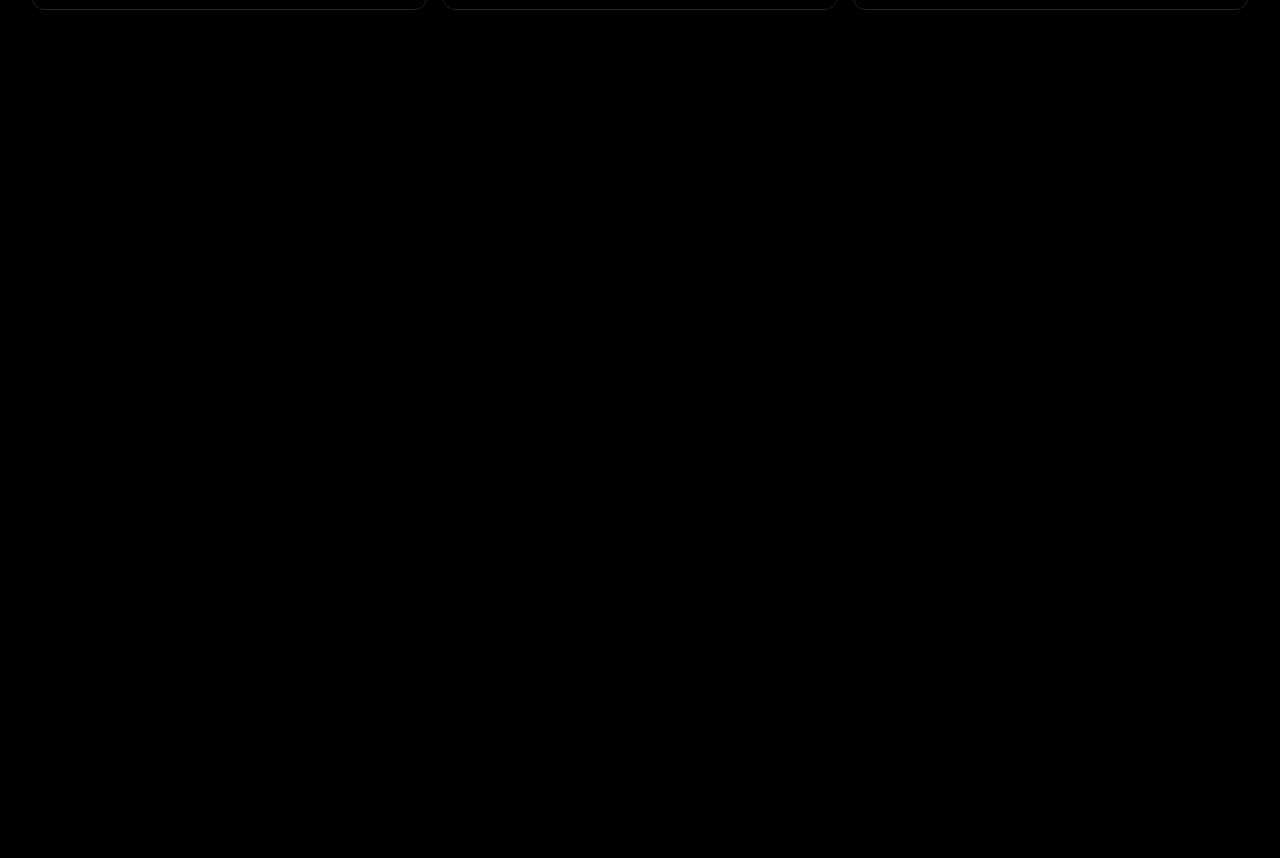
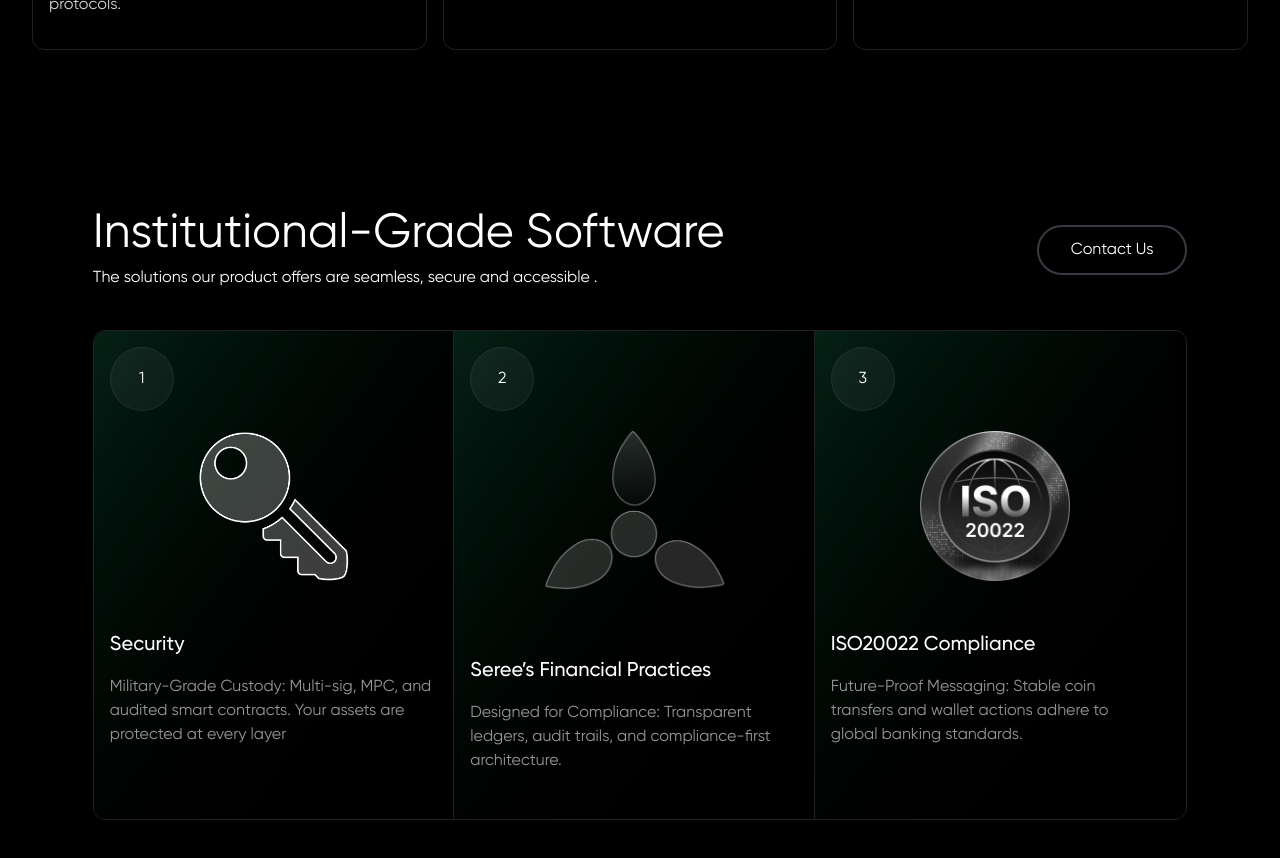
Before and after one commit to 0xsereel/website, a React (Vite) app: page / in a window 1280 px wide. Shown: the part 1240-2098 px from the top of the page. Before the commit the page ends 1290 px from the top, so only its background shows below. Built offline with nearby package versions, Linux system fonts and the light colour scheme.

Commit message:
worked on the institutional grade software section

```diff
--- a/src/components/Home/CoreProduct.tsx
+++ b/src/components/Home/CoreProduct.tsx
@@ -1,6 +1,6 @@
 export const CoreProduct = () => {
   return (
-    <section className="w-full flex items-center justify-center py-10">
+    <section className="w-full flex items-center justify-center py-20">
       <div className="w-[95%] mx-auto">
         {/* Title */}
 
--- a/src/components/Home/IGS.tsx
+++ b/src/components/Home/IGS.tsx
@@ -1,23 +1,107 @@
 // Instititutional Grade Software (section)
 
+export const IGS = () => {
+  const securityIconPath = "/images/solutions/security.png";
+  const financialPracticeIconPath = "/images/solutions/financial-practices.png";
+  const iso20022IconPath = "/images/solutions/ISO20022.png";
 
-export const IGS = () => {
   return (
-    <section className="w-full flex items-center justify-center">
+    <section className="w-full flex items-center justify-center pb-10 pt-20">
+      <div className="w-[90%] mx-auto">
+        {/* Title */}
 
-        <div className="w-[95%] mx-auto">
+        <div className="w-[95%] flex  items-center justify-between mx-auto">
+          <div className="flex  flex-col">
+            <h3 className="text-5xl">Institutional-Grade Software</h3>
+            <p className="mt-2">
+              The solutions our product offers are seamless, secure and
+              accessible .
+            </p>
+          </div>
 
-             {/* Title */}
+          <div>
+            {/* contact us button */}
 
-        <div className="w-full flex  flex-col">
-          <h3 className="text-5xl">Institutional-Grade Software</h3>
-          <p className="mt-2 text-center">
-          The solutions our product offers are seamless, secure and accessible .
-          </p>
+            <button className="w-[150px] h-[50px] border-2 border-[#3A3A45] rounded-full">
+              Contact Us
+            </button>
+          </div>
         </div>
 
+        <div className="w-[95%] h-[490px] border border-[#202026] mt-10 mx-auto rounded-xl flex">
+          {/* Security */}
+
+          <div className="w-[33%] rounded-tl-xl rounded-bl-xl h-full border-r border-r-[#202026] p-4 bg-black bg-gradient-to-br from-[#1CA36E]/20  to-black">
+            <div className="w-full">
+              <div className="w-[64px] h-[64px] border border-[#5F5F7138] rounded-full bg-white/5 flex items-center justify-center">
+                <h3>1</h3>
+              </div>
+            </div>
+
+            <div className="mt-5 w-full flex items-center justify-center">
+              <img src={securityIconPath} className="w-[150px]" alt="" />
+            </div>
+
+            <div className="mt-[50px]">
+              <h3 className="font-gilroy-medium text-xl">Security</h3>
+              <p className="mt-4 text-[#969696]">
+                Military-Grade Custody: Multi-sig, MPC, and audited smart
+                contracts. Your assets are protected at every layer
+              </p>
+            </div>
+          </div>
+
+          {/* Fiancial Practices */}
+
+          <div className="w-[33%]  h-full border-r border-r-[#202026] p-4 bg-black bg-gradient-to-br from-[#1CA36E]/20  to-black">
+            <div className="w-full">
+              <div className="w-[64px] h-[64px] border border-[#5F5F7138] rounded-full bg-white/5 flex items-center justify-center">
+                <h3>2</h3>
+              </div>
+            </div>
+
+            <div className="mt-5 w-full flex items-center justify-center">
+              <img
+                src={financialPracticeIconPath}
+                className="w-[200px]"
+                alt=""
+              />
+            </div>
+
+            <div className="mt-[50px]">
+              <h3 className="font-gilroy-medium text-xl">
+                Seree’s Financial Practices{" "}
+              </h3>
+              <p className="mt-4 text-[#969696]">
+                Designed for Compliance: Transparent ledgers, audit trails, and
+                compliance-first architecture.
+              </p>
+            </div>
+          </div>
+
+          <div className="w-[33%]  h-full  p-4 bg-black bg-gradient-to-br from-[#1CA36E]/20  to-black">
+            <div className="w-full">
+              <div className="w-[64px] h-[64px] border border-[#5F5F7138] rounded-full bg-white/5 flex items-center justify-center">
+                <h3>3</h3>
+              </div>
+            </div>
+
+            <div className="mt-5 w-full flex items-center justify-center">
+              <img src={iso20022IconPath} className="w-[150px]" alt="" />
+            </div>
+
+            <div className="mt-[50px]">
+              <h3 className="font-gilroy-medium text-xl">
+                ISO20022 Compliance
+              </h3>
+              <p className="mt-4 text-[#969696]">
+                Future-Proof Messaging: Stable coin transfers and wallet actions
+                adhere to global banking standards.
+              </p>
+            </div>
+          </div>
         </div>
-
+      </div>
     </section>
-  )
-}
+  );
+};
--- a/src/index.css
+++ b/src/index.css
@@ -39,6 +39,8 @@
   font-family: "Gilroy-Thin", sans-serif;
 }
 
+
+
 body {
   background-color: #000;
   color: #fff;
--- a/src/pages/Home/Home.tsx
+++ b/src/pages/Home/Home.tsx
@@ -1,11 +1,13 @@
 import { CoreProduct } from "../../components/Home/CoreProduct";
 import { Hero } from "../../components/Home/Hero";
+import { IGS } from "../../components/Home/IGS";
 
 export const Home = () => {
   return (
     <div className="w-full">
       <Hero />
       <CoreProduct />
+      <IGS />
     </div>
   );
 };
```
